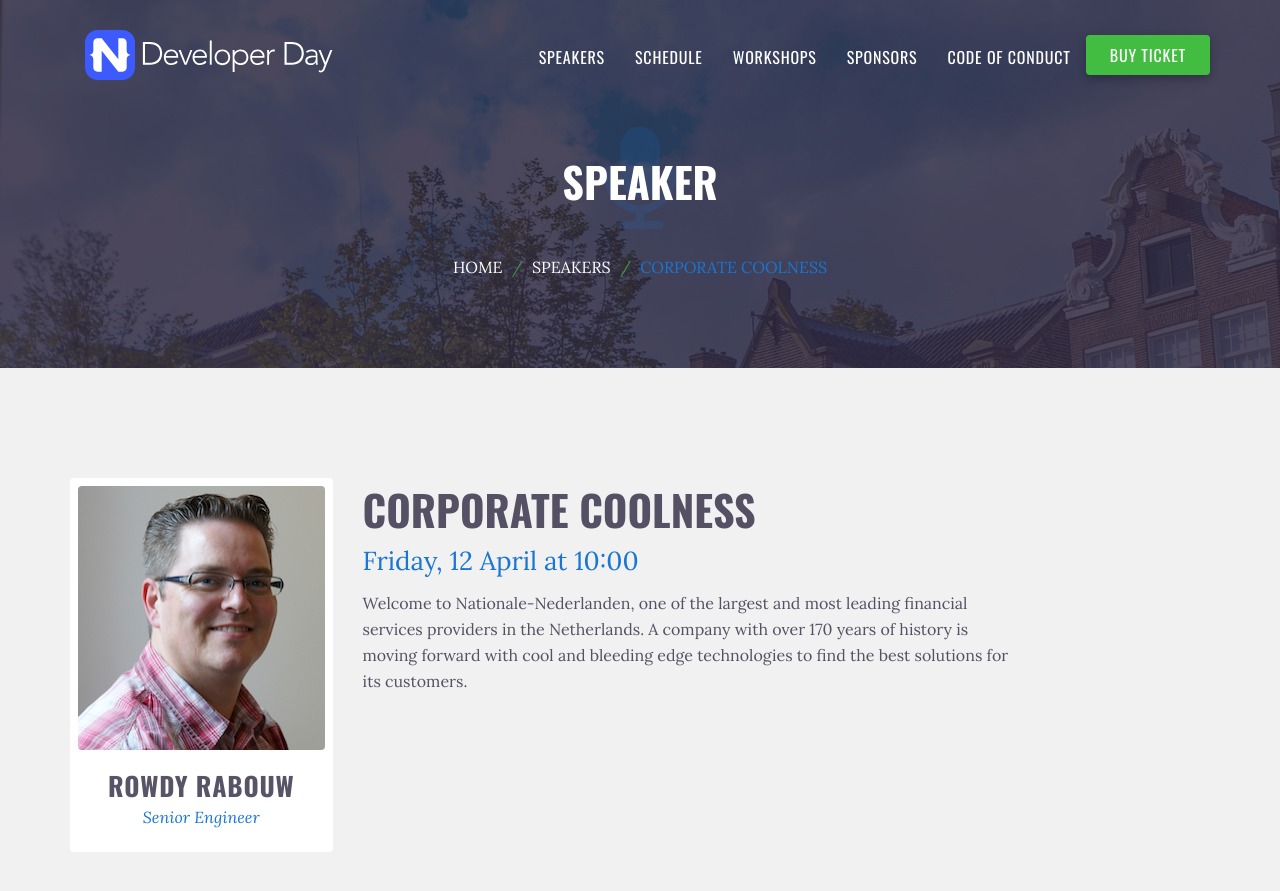
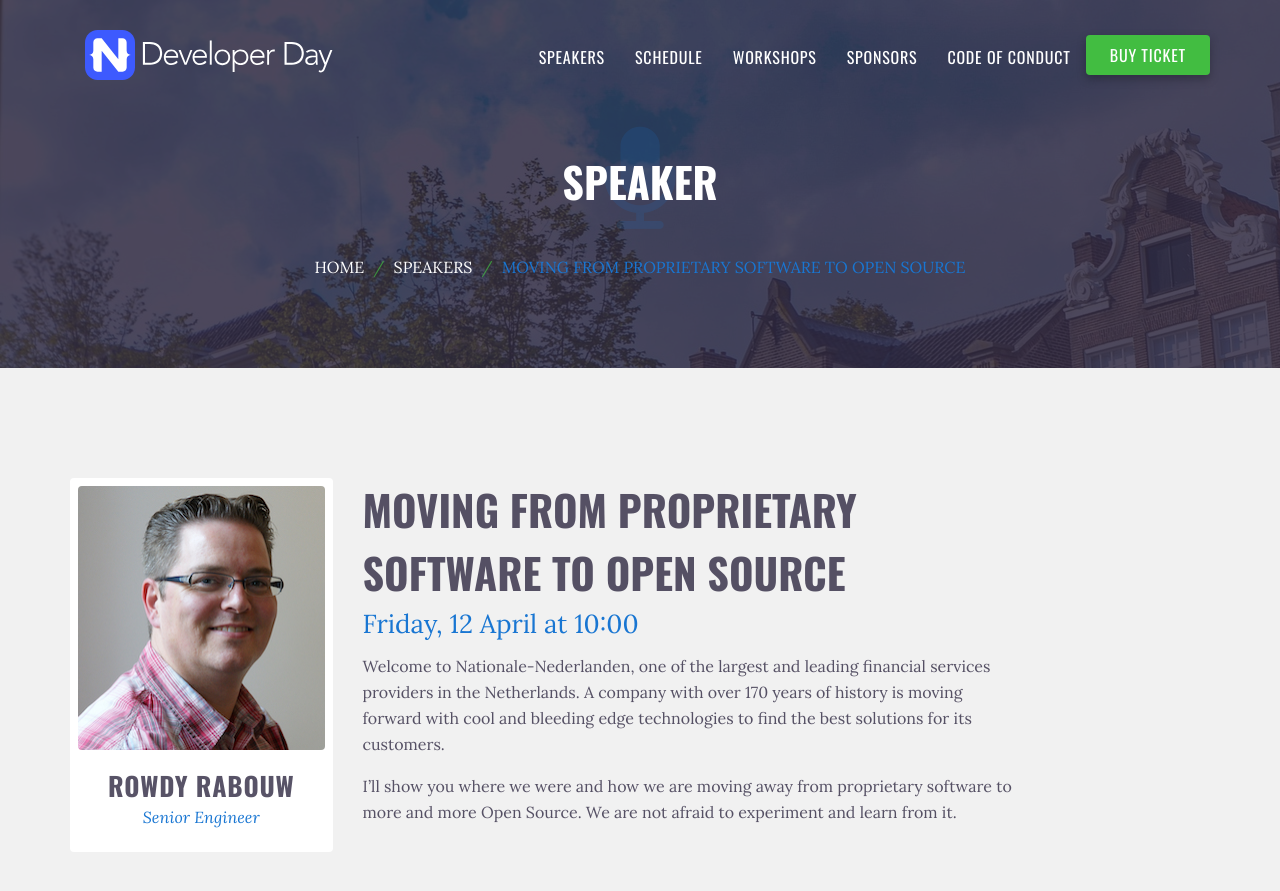
Before and after one commit to sebawita/nativescript-dev-day, a Jekyll site: the page built from schedule/session-day2-rabouw.md, in a window 1280 px wide and 900 px high. Shown: the top 891 px of the window. Built offline with Jekyll 4.4.1, drawn with Linux system fonts in a browser that asks for light colours.

Commit message:
update rowdy's session

```diff
--- a/schedule/session-day2-rabouw.md
+++ b/schedule/session-day2-rabouw.md
@@ -1,11 +1,13 @@
 ---
 layout: session
-title: "Corporate Coolness"
+title: "Moving from Proprietary Software to Open Source"
 speaker-last-name: Rabouw
 type: Talk
 day: 2
 start-time: "10:00"
-short-description: "Welcome to Nationale-Nederlanden."
+short-description: "How Nationale-Nederlanden is moving forward with cutting edge technologies."
 ---
 
-Welcome to Nationale-Nederlanden, one of the largest and most leading financial services providers in the Netherlands. A company with over 170 years of history is moving forward with cool and bleeding edge technologies to find the best solutions for its customers.
+Welcome to Nationale-Nederlanden, one of the largest and leading financial services providers in the Netherlands. A company with over 170 years of history is moving forward with cool and bleeding edge technologies to find the best solutions for its customers.
+
+I'll show you where we were and how we are moving away from proprietary software to more and more Open Source. We are not afraid to experiment and learn from it.
```
